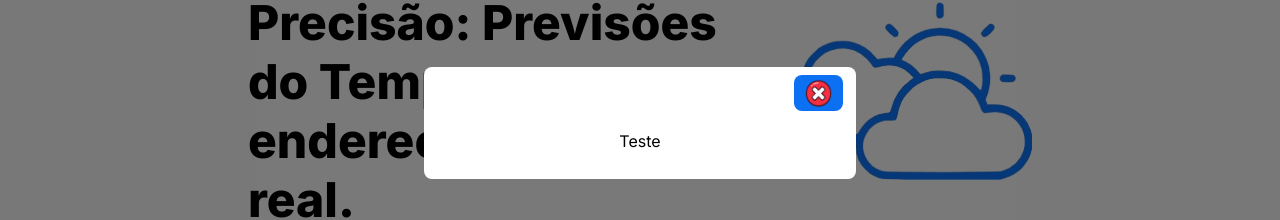
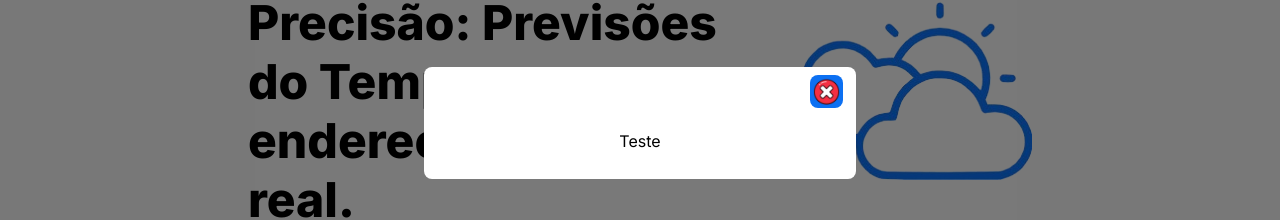
Before and after one commit to Rafael-de-Sa/RID144505_Desafio01, a website: page index.html in a window 1280 px wide. Shown: the part 277-497 px from the top of the page. Drawn offline with Linux system fonts and the light colour scheme.

Commit message:
💄 feat: padding

```diff
--- a/style.css
+++ b/style.css
@@ -239,7 +239,7 @@ label {
   right: 0.8rem;
   font-size: 1.5rem;
   cursor: pointer;
-  padding: 0.3rem 0.7rem;
+  padding: 0.2rem 0.2rem;
   display: flex;
   align-items: center;
   justify-content: center;
```
